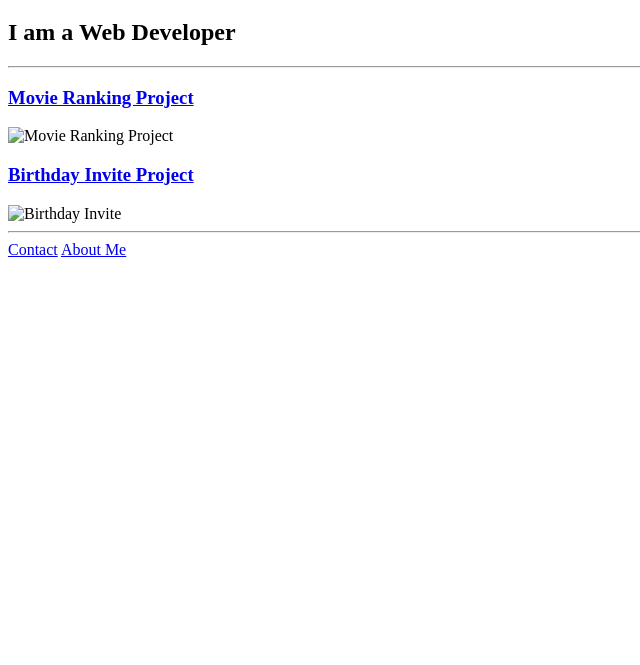
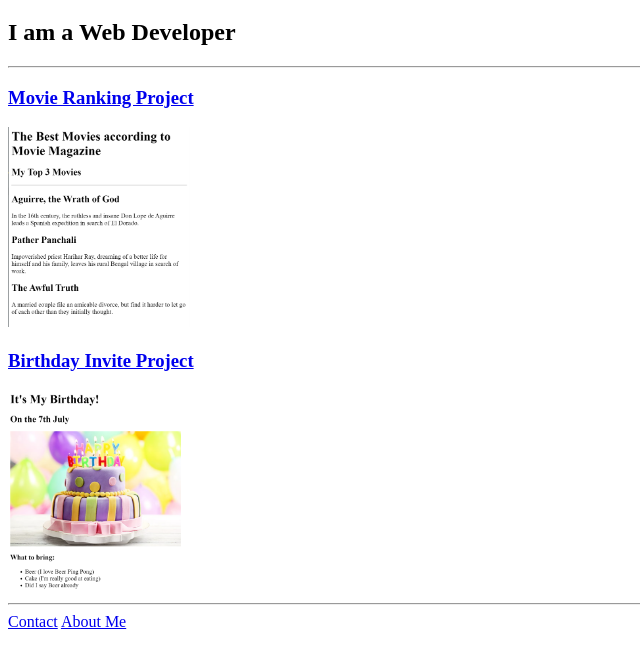
Before and after one commit to KeyChainBuilder/html-portfolio, a plain HTML site: page index.html in a window 1280 px wide. Shown: the part 61-726 px from the top of the page, without its empty margins (0-640 px from the left). Drawn offline with Linux system fonts and the light colour scheme.

Commit message:
Add files via upload

```diff
--- a/index.html
+++ b/index.html
@@ -10,9 +10,9 @@
     <h2>I am a Web Developer</h2>
     <hr />
     <h3><a href="./public/movie-ranking.html">Movie Ranking Project</a></h3>
-    <img scr="./assets/images/Movie-ranking.png" height="200px" alt="Movie Ranking Project">
+    <img src="assets/images/Movie-ranking.png" height="200px" alt="Movie Ranking Project">
     <h3><a href="./public/birthday-invite.html">Birthday Invite Project</a></h3>
-    <img scr="./assets/images/Birthday Invite.png" height="200px" alt="Birthday Invite">
+    <img src="assets/images/Birthday Invite.png" height="200px" alt="Birthday Invite">
     <hr />
     <a href="./public/contact.html">Contact</a>
     <a href="./public/about.html">About Me</a>
```
